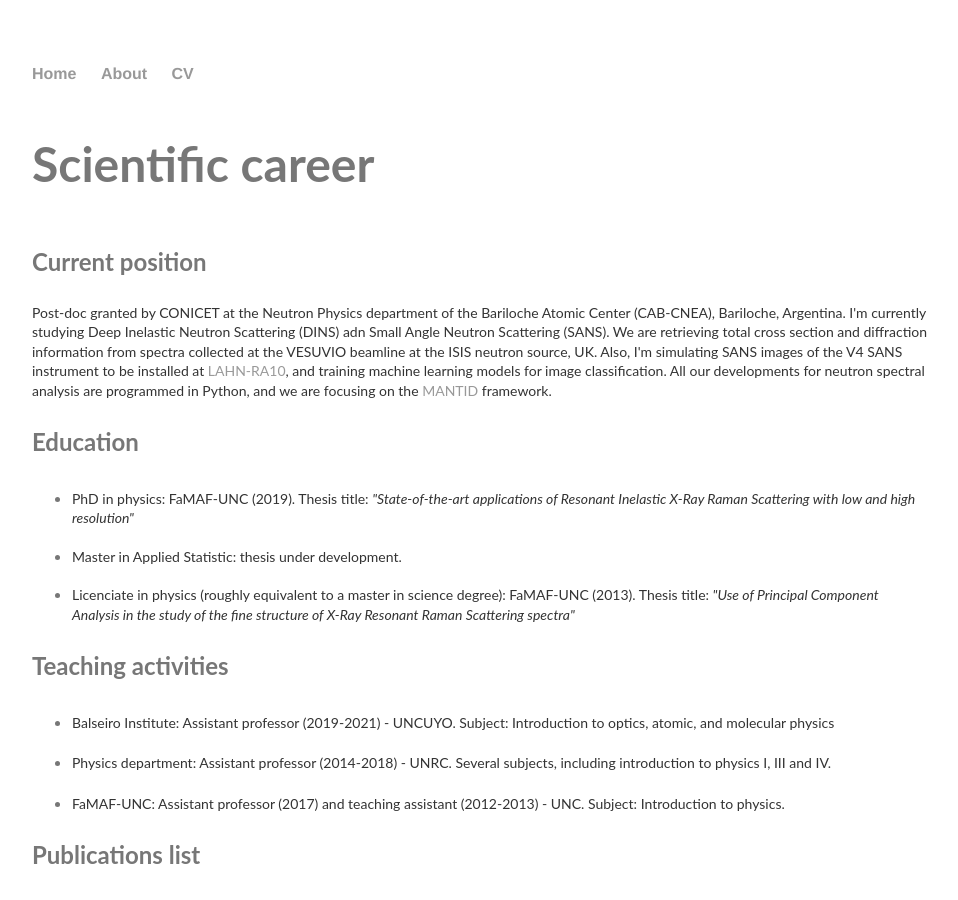
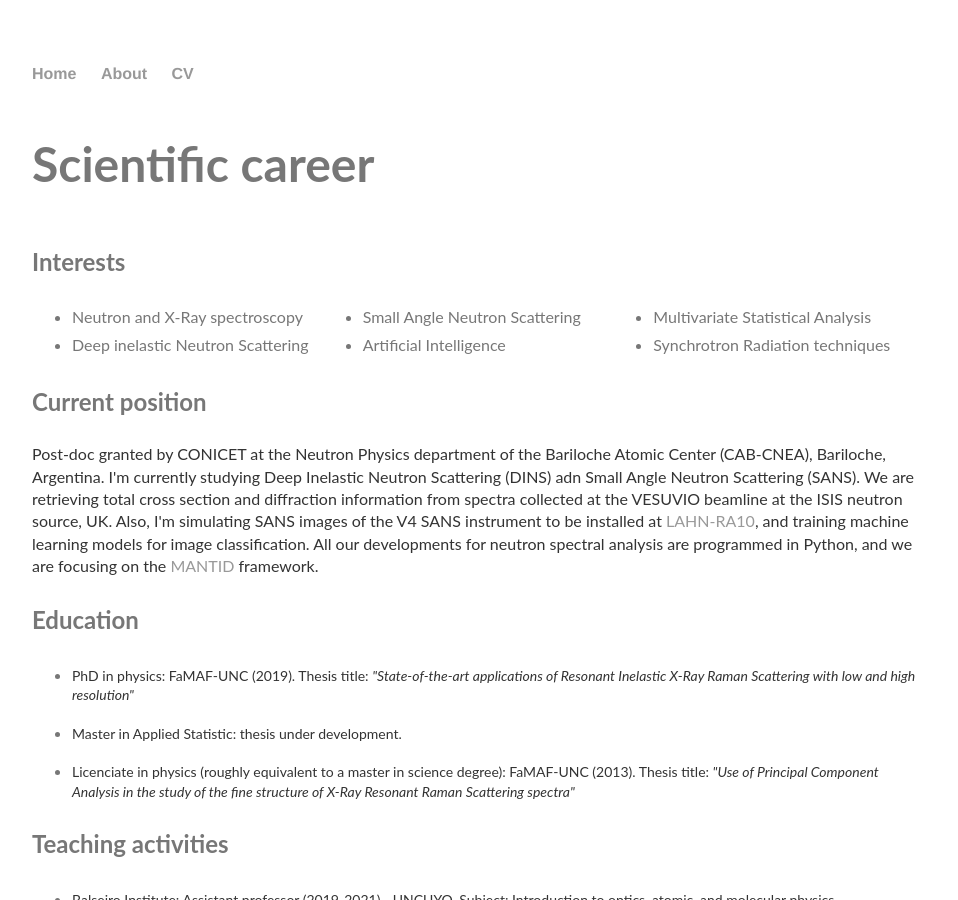
Before and after one commit to jorobledo/jorobledo.github.io, a Jekyll site: the page built from cv/index.html, in a window 1280 px wide and 900 px high. Shown: the whole window, without its empty margins (160-1118 px from the left). Built offline with Jekyll 4.4.1, drawn with Linux system fonts in a browser that asks for light colours.

Commit message:
interests

```diff
--- a/cv/index.html
+++ b/cv/index.html
@@ -6,17 +6,27 @@ title: CV
 	<div>
 		<h1>Scientific career</h1>
 
+		<h2>Interests</h2>
+		<ul style='columns:3;'>
+			<li> Neutron and X-Ray spectroscopy</li>
+			<li> Deep inelastic Neutron Scattering</li>
+			<li> Small Angle Neutron Scattering</li>
+			<li> Artificial Intelligence</li>
+			<li> Multivariate Statistical Analysis</li>
+			<li> Synchrotron Radiation techniques</li>
+		</ul>
 		<h2>Current position</h2>
 
-		<p style="font-size: 14px;"> Post-doc granted by CONICET at the Neutron Physics department of the Bariloche Atomic Center (CAB-CNEA),
+		<p style="font-size: 16px;"> Post-doc granted by CONICET at the Neutron Physics department of the Bariloche Atomic Center (CAB-CNEA),
 			Bariloche, Argentina. I'm currently studying Deep Inelastic Neutron Scattering (DINS) adn Small Angle Neutron Scattering (SANS).
 			We are retrieving total cross section and diffraction information from spectra collected at the VESUVIO beamline at the ISIS neutron
 			source, UK. Also, I'm simulating SANS images of the V4 SANS instrument to be installed at
 			<a href="https://www.lahn.cnea.gov.ar/">LAHN-RA10</a>, and training machine
 			learning models for image classification. All our developments for neutron spectral analysis are programmed in Python, and we are
-			focusing on the <a href="https://www.mantidproject.org/">MANTID</a> framework. </p>
+			focusing on the <a href="https://www.mantidproject.org/">MANTID</a> framework.
+		</p>
 
-			<h2>Education</h2>
+		<h2>Education</h2>
 			<ul>
 				<li><p style="font-size: 14px;">
 					PhD in physics: FaMAF-UNC (2019). Thesis title: <i>"State-of-the-art applications of Resonant Inelastic X-Ray Raman Scattering with low and high resolution"</i>
```
